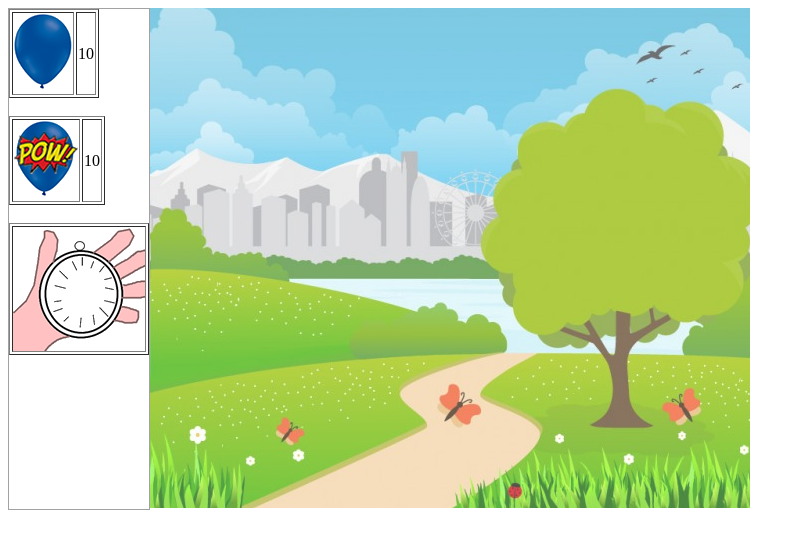
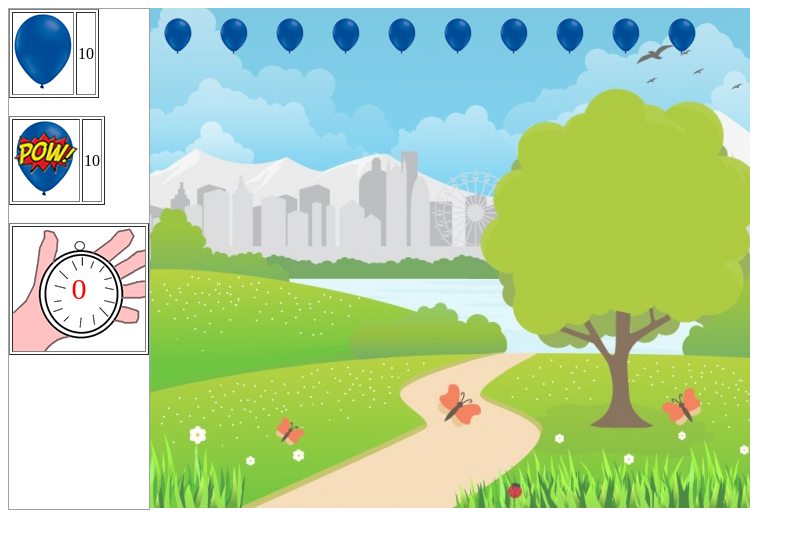
Before and after one commit to jmateusps16/Projetos_De_Estudo_Front, a plain HTML site: page Game-Estourando-Baloes/jogo.html in a window 1280 px wide. Shown: the whole page, without its empty margins (0-805 px from the left). Drawn offline with Linux system fonts and the light colour scheme.

Commit message:
Criando baloes na tela

```diff
--- a/Game-Estourando-Baloes/jogo.html
+++ b/Game-Estourando-Baloes/jogo.html
@@ -5,10 +5,10 @@
 
 		<title>Estourando balões</title>
 
-		<script src="jogo.js"></script>
+		<script src="js/jogo.js"></script>
 	</head>
 
-	<body>
+	<body onload="iniciaJogo()">
 		<div style="float:left; width:auto; height:500px;background: #FFF; border: solid 1px #A2A2A2">
 
 			<table border="1">
@@ -37,15 +37,15 @@
 
 			<table border="1" style="width:140px; height:132px;">
 				<tr>
-					<td style="background: url('imagens/cronometro.png')">
-
+					<td style="background: url('imagens/cronometro.png'); text-align: center;">
+						<span id="cronometro" style="color:red; font-size: 30px"></span>
 					</td>
 				</tr>
 			</table>
 
 		</div>
 
-		<div style="float:left; width:600px; height:500px; background: url('imagens/cenario.png'); background-position:bottom;">
+		<div id="cenario" style="float:left; width:600px; height:500px; background: url('imagens/cenario.png'); background-position:bottom;">
 
 		</div>
 
--- /dev/null
+++ b/Game-Estourando-Baloes/js/jogo.js
@@ -0,0 +1,47 @@
+function iniciaJogo(){
+
+	//alert('Jogo Iniciado'); - Alerta ao carregar a página do jogo
+	var url = window.location.search;
+	//alert(url); - retorno da url apos ? pois foi utilizado o search
+
+	//alterando o valor da variavel
+	var nivel_jogo = url.replace("?", "");
+	//alert(nivel_jogo); - testando a substituição
+
+	//variavel do tempo
+
+	var tempo_segundos = 0;
+
+	if(nivel_jogo == 1){//1 fácil -> 120 seg
+		tempo_segundos = 120;
+	}
+
+	if(nivel_jogo == 2){//2 normal -> 60 seg
+		tempo_segundos = 60;
+	}
+	if(nivel_jogo == 3){//3 difícil -> 30 seg
+		tempo_segundos = 30;
+	}
+
+	//inserindo segundos no span
+	document.getElementById('cronometro').innerHTML = tempo_segundos;
+
+	//quqntidade balões
+	var qtde_baloes = 10;
+
+	cria_baloes(qtde_baloes);
+
+	//imprimir qtde baloes inteiros
+}
+
+function cria_baloes(qtde_baloes){
+
+	for(var i = 1; i <= qtde_baloes; i++){
+		var balao = document.createElement("img");
+		balao.src = 'imagens/balao_azul_pequeno.png';
+		balao.style.margin = '10px';
+
+		document.getElementById('cenario').appendChild(balao);
+	}
+
+}
```
